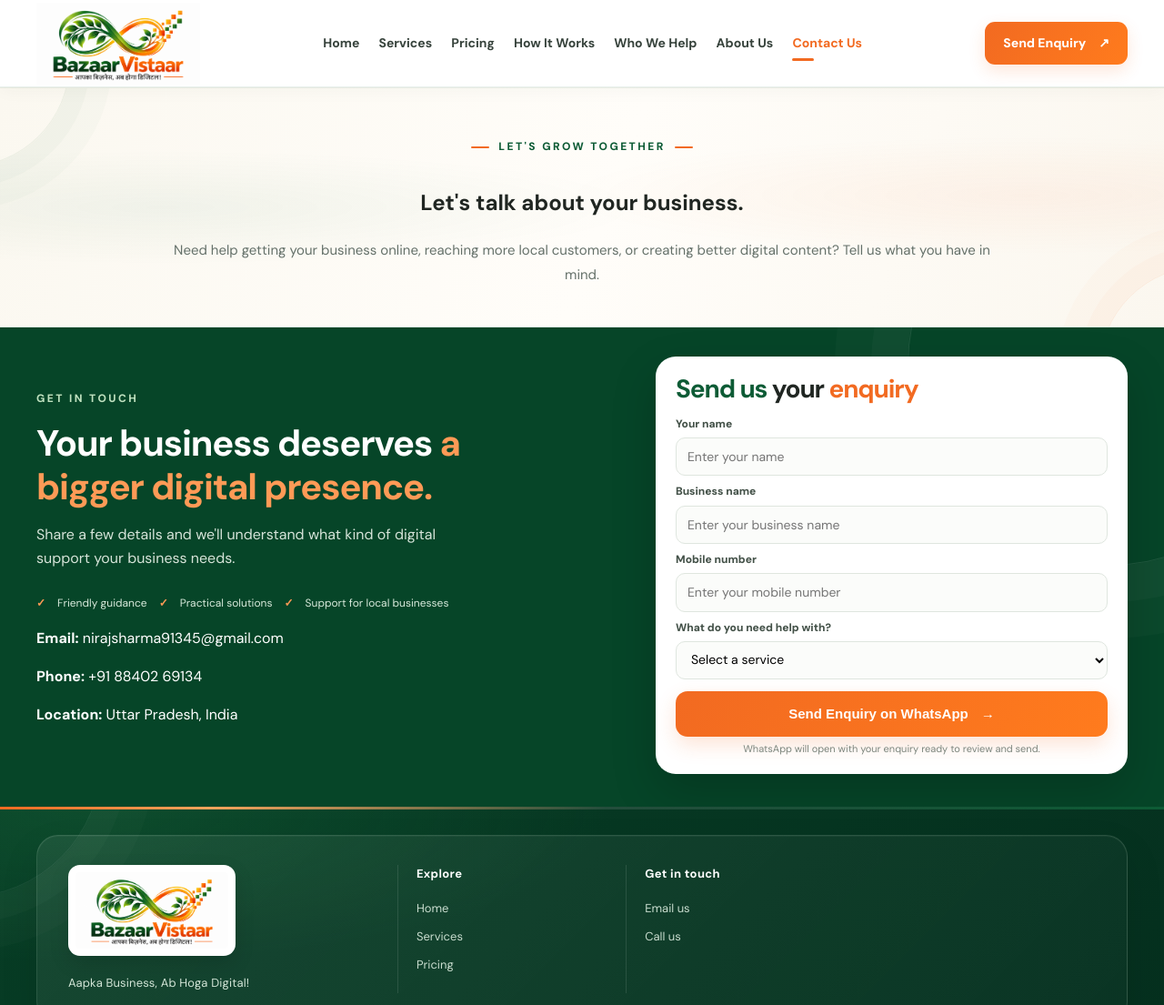
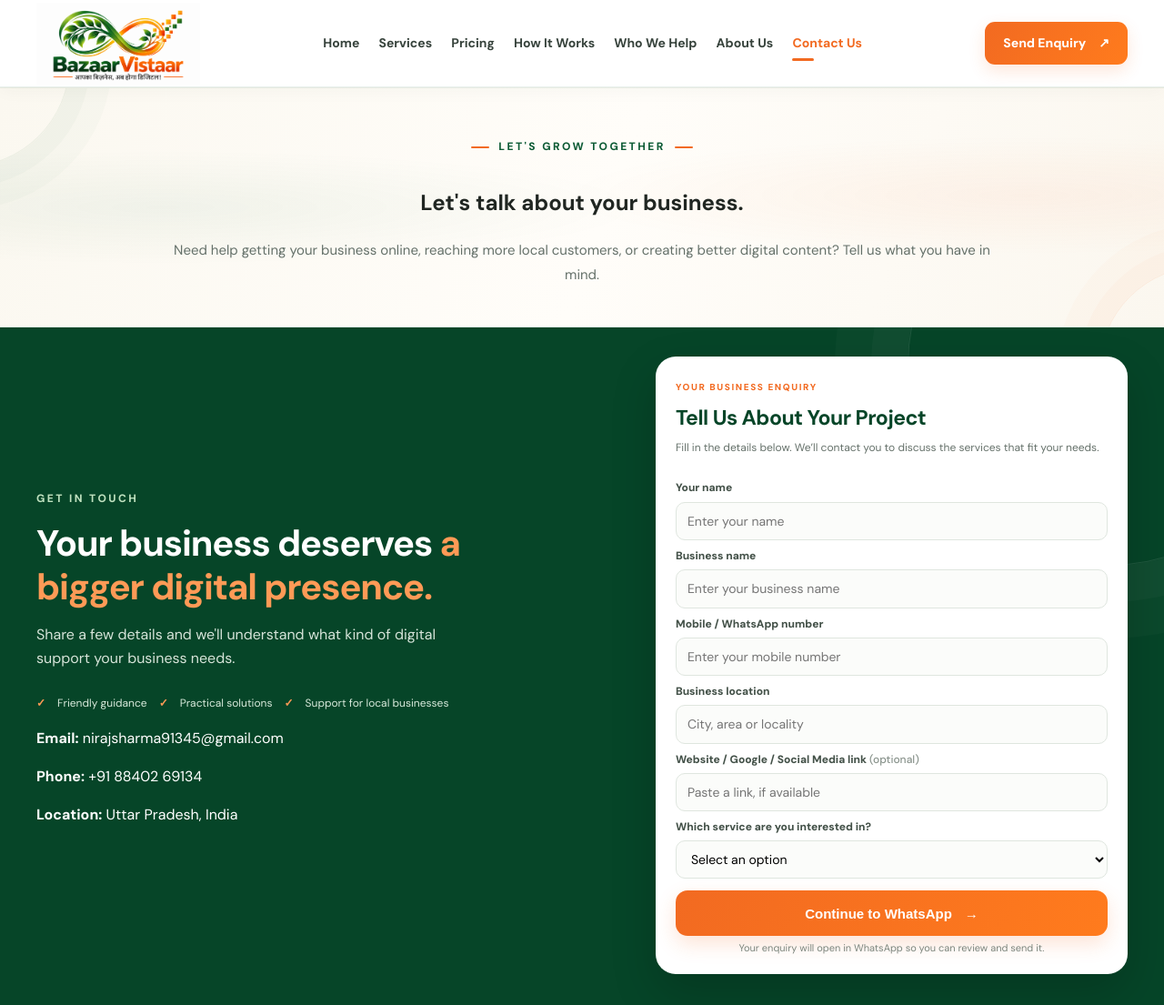
Before and after one commit to nirajsharmadm/bazaarvistaar, a plain HTML site: page contact.html in a window 1280 px wide. Shown: the top 1105 px of the page at 91% size. Drawn offline with Linux system fonts and the light colour scheme.

Commit message:
Place full business enquiry form on Contact Us page

```diff
--- a/contact.html
+++ b/contact.html
@@ -65,31 +65,40 @@
         </div>
 
         <form class="enquiry-form" id="enquiryForm">
-          <h2><span class="heading-green" style="color:#0d5b35">Send us</span> <span class="heading-dark" style="color:#202622">your</span> <span class="heading-orange" style="color:#f26a21">enquiry</span></h2>
+          <div class="form-card-heading">
+            <span class="form-card-eyebrow">YOUR BUSINESS ENQUIRY</span>
+            <h3>Tell Us About Your Project</h3>
+            <p>Fill in the details below. We’ll contact you to discuss the services that fit your needs.</p>
+          </div>
           <label for="name">Your name</label>
           <input id="name" name="name" type="text" placeholder="Enter your name" autocomplete="name" required>
 
           <label for="business">Business name</label>
-          <input id="business" name="business" type="text" placeholder="Enter your business name" required>
+          <input id="business" name="business" type="text" placeholder="Enter your business name" autocomplete="organization" required>
 
-          <label for="phone">Mobile number</label>
-          <input id="phone" name="phone" type="tel" inputmode="tel" placeholder="Enter your mobile number" autocomplete="tel" required>
+          <label for="phone">Mobile / WhatsApp number</label>
+          <input id="phone" name="phone" type="tel" inputmode="tel" pattern="[0-9+\\-\\s]{10,15}" placeholder="Enter your mobile number" autocomplete="tel" required>
 
-          <label for="service">What do you need help with?</label>
+          <label for="location">Business location</label>
+          <input id="location" name="location" type="text" placeholder="City, area or locality" autocomplete="address-level2" required>
+
+          <label for="onlineLinks">Website / Google / Social Media link <span class="optional-label">(optional)</span></label>
+          <input id="onlineLinks" name="onlineLinks" type="url" placeholder="Paste a link, if available">
+
+          <label for="service">Which service are you interested in?</label>
           <select id="service" name="service" required>
-            <option value="">Select a service</option>
+            <option value="">Select an option</option>
             <option>Google Business Profile</option>
-            <option>Content &amp; Scriptwriting</option>
+            <option>Website / Landing Page</option>
+            <option>Content Research &amp; Scriptwriting</option>
             <option>Video Editing</option>
             <option>Social Media Management</option>
             <option>Digital Marketing</option>
             <option>Multiple Services / Not Sure</option>
           </select>
-
-          <button class="btn form-submit" type="submit">Send Enquiry on WhatsApp <span>→</span></button>
-          <small class="form-hint">WhatsApp will open with your enquiry ready to review and send.</small>
-        </form>
-      </div>
+          <button class="btn form-submit" type="submit">Continue to WhatsApp <span>→</span></button>
+          <small class="form-hint">Your enquiry will open in WhatsApp so you can review and send it.</small>
+        </form>      </div>
     </section>
   </main>
 
```
